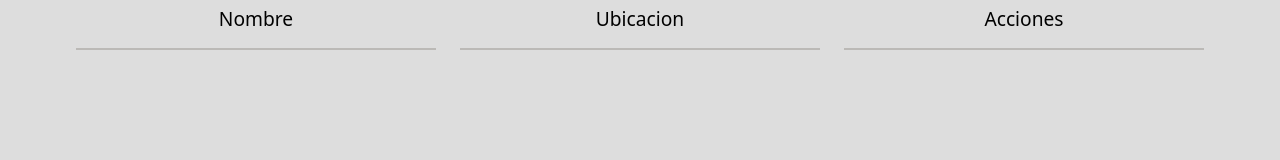
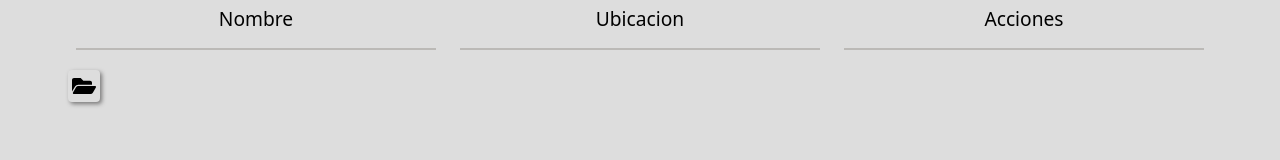
Before and after one commit to MiloJuarez/sce-react, a React app: page /escuelas in a window 1280 px wide. Shown: the part 241-401 px from the top of the page. Built offline with nearby package versions, Linux system fonts and the light colour scheme.

Commit message:
Created action button to select a resource

```diff
--- /dev/null
+++ b/src/components/ActionButtonSelect.jsx
@@ -0,0 +1,18 @@
+import React from "react";
+
+import { FaFolderOpen } from "react-icons/fa";
+
+import "@styles/ActionButtonSelect.scss";
+
+const ActionButtonSelect = ({ model, action }) => {
+    return (
+        <div
+            className='ActionButtonSelect'
+            onClick={action}
+            title={`Seleccionar ${model ?? ""}`}>
+            <FaFolderOpen className='FolderIcon' />
+        </div>
+    );
+};
+
+export default ActionButtonSelect;
--- a/src/pages/Schools.jsx
+++ b/src/pages/Schools.jsx
@@ -8,6 +8,7 @@ import BtnAddResource from "@components/BtnAddResource";
 import ContentActions from "@components/ContentActions";
 import TblColumnHeader from "@components/TblColumnHeader";
 import TblHeader from "@components/TblHeader";
+import ActionButtonSelect from "../components/ActionButtonSelect";
 
 const Schools = () => {
     return (
@@ -24,6 +25,7 @@ const Schools = () => {
                 <TblColumnHeader label={"Ubicacion"} />
                 <TblColumnHeader label={"Acciones"} />
             </TblHeader>
+            <ActionButtonSelect model={"Escuela"} />
         </div>
     );
 };
--- /dev/null
+++ b/src/styles/ActionButtonSelect.scss
@@ -0,0 +1,19 @@
+@use "vars";
+
+.ActionButtonSelect {
+    width: vars.$wActionButton;
+    height: vars.$hActionButton;
+    margin: vars.$mAround;
+    padding: vars.$pComponent;
+    border-radius: vars.$bradius;
+    box-shadow: 2px 2px 4px vars.$gray-dark;
+    cursor: pointer;
+
+    &:hover {
+        background-color: vars.$gray;
+    }
+}
+.ActionButtonSelect .FolderIcon {
+    width: inherit;
+    height: inherit;
+}
--- a/src/styles/_vars.scss
+++ b/src/styles/_vars.scss
@@ -15,6 +15,10 @@ $cbtnPrimary: #0d6efd;
 //* WIDTHs
 $wFull: 100%;
 $maxWidth: 1920px;
+
+//* ACTIONS BUTTONS SIZES
+$wActionButton: 24px;
+$hActionButton: 24px;
 
 //! HEIGTHs
 $nhHeader: 80px;
```
